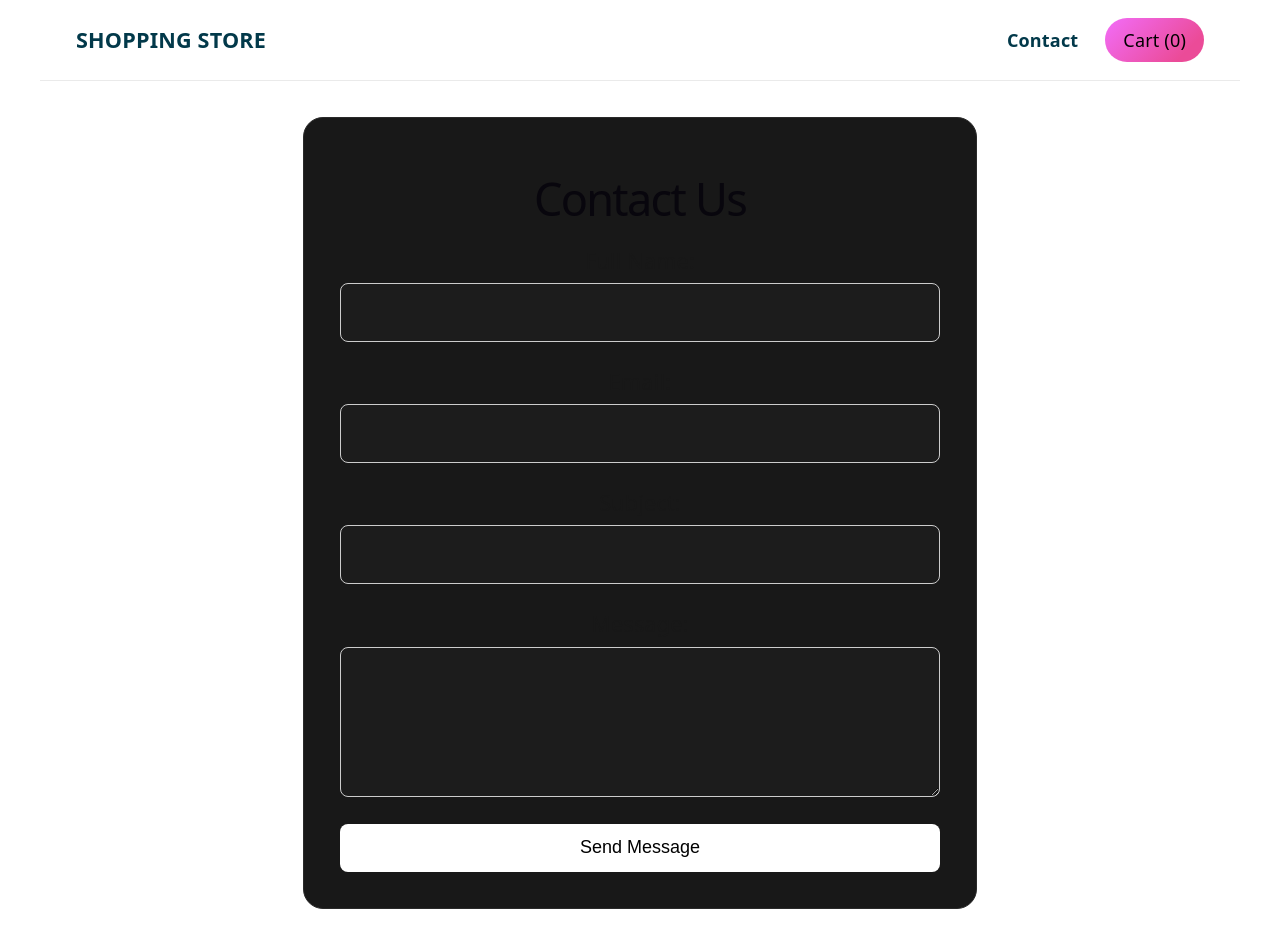
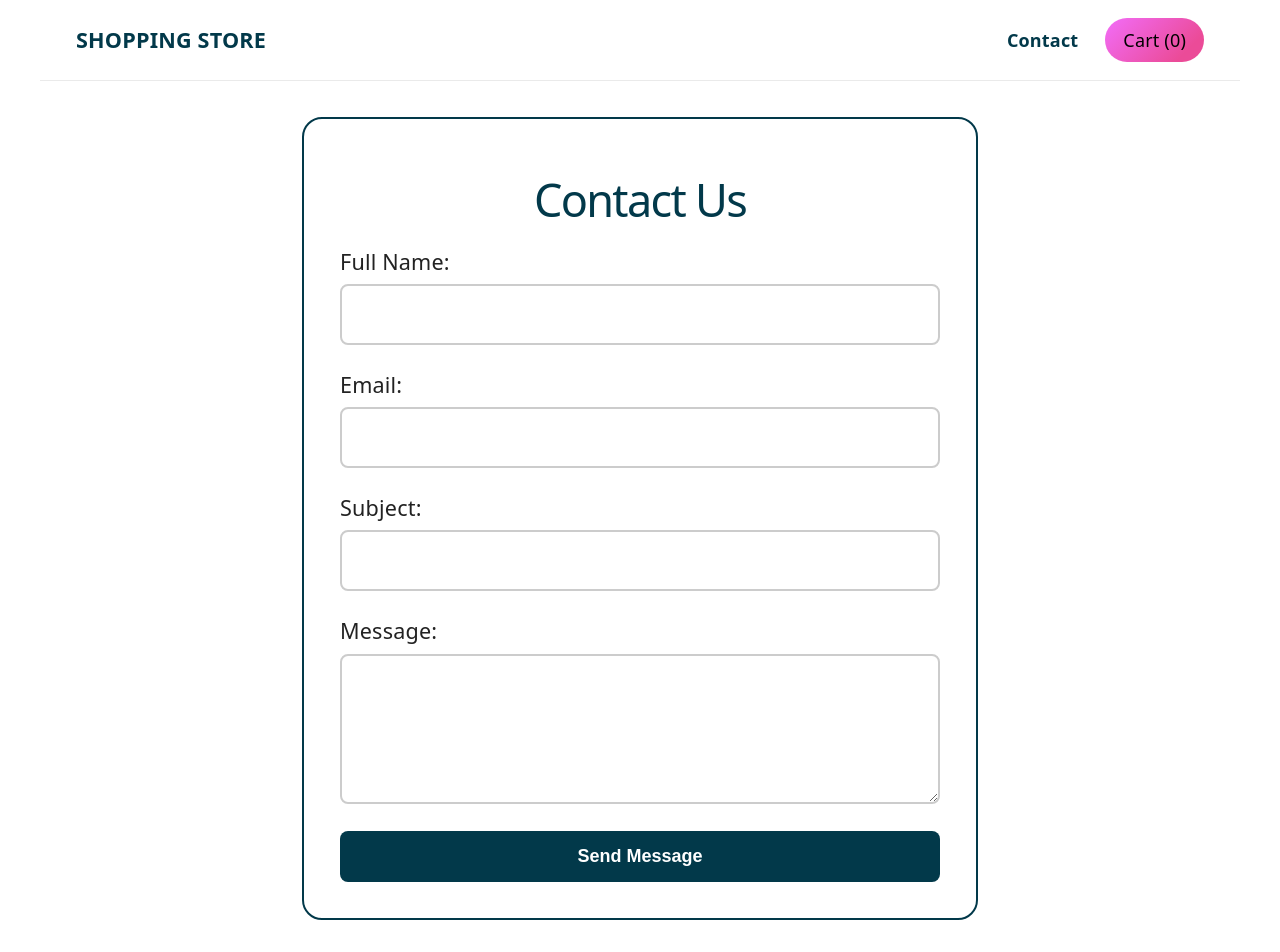
Before and after one commit to NoroffFEU/jsfw-2025-v1-emmelin-frameworks-ca, a React (Vite) app: page /contact in a window 1280 px wide. Shown: the top 952 px of the page. Built offline with nearby package versions, Linux system fonts and the light colour scheme.

Commit message:
Added final styling to contact page, and styling for empty cart

```diff
--- a/src/pages/Cart.module.css
+++ b/src/pages/Cart.module.css
@@ -16,6 +16,16 @@
   max-width: 600px;
   margin: 0 auto;
   text-align: center;
+  display: flex;
+  flex-direction: column;
+  align-items: center;
+}
+
+.emptyCartLink {
+  font-size: 1rem;
+  margin-bottom: 1rem;
+  color: #02394a;
+  text-decoration: none;
 }
 
 .title {
@@ -112,6 +122,7 @@
   display: flex;
   align-items: center;
   justify-content: center;
+  cursor: pointer;
 }
 
 .quantityNumber {
--- a/src/pages/Cart.tsx
+++ b/src/pages/Cart.tsx
@@ -13,7 +13,16 @@ function Cart() {
   } = useCart();
 
   if (cartItems.length === 0) {
-    return <div>Your cart is empty.</div>;
+    return (
+      <div className={styles.cartPage}>
+        <div className={styles.emptyCart}>
+          Your cart is empty.
+          <Link to="/" className={styles.emptyCartLink}>
+            Back to store
+          </Link>
+        </div>
+      </div>
+    );
   }
 
   return (
--- a/src/pages/ContactPage.module.css
+++ b/src/pages/ContactPage.module.css
@@ -11,14 +11,15 @@
   max-width: 600px;
   padding: 2rem;
   border-radius: 20px;
-  background-color: #181818;
-  border: 1px solid #2a2a2a;
+  color: white;
+  border: 2px solid #02394a;
 }
 
 .title {
   font-size: 2.5rem;
   margin-bottom: 1rem;
   text-align: center;
+  color: #02394a;
 }
 
 .form {
@@ -26,6 +27,7 @@
   flex-direction: column;
   gap: 1.5rem;
   margin-top: 2rem;
+  text-align: left;
 }
 
 .formGroup {
@@ -36,6 +38,7 @@
 
 .formGroup label {
   font-size: 1.2rem;
+  color: #222;
 }
 
 .formGroup input,
@@ -43,11 +46,11 @@
   width: 100%;
   box-sizing: border-box;
   padding: 1rem;
-  border: 1px solid #ccc;
+  border: 2px solid #ccc;
   border-radius: 8px;
   font-size: 1rem;
-  color: white;
-  background-color: #1c1c1c;
+  color: #222;
+  background-color: transparent;
 }
 .formGroup textarea {
   resize: vertical;
@@ -57,31 +60,32 @@
 .formGroup input:focus,
 .formGroup textarea:focus {
   outline: none;
-  border-color: white;
+  border-color: #02394a;
 }
 
 .submitButton {
-  padding: 0.75rem;
-  background-color: white;
-  color: black;
+  padding: 0.85rem 1rem;
+  background-color: #02394a;
+  color: white;
   border: none;
   border-radius: 8px;
   font-size: 1rem;
+  font-weight: 700;
   cursor: pointer;
-  transition: 0.2 ease;
+  transition: 0.2s ease;
 }
 .submitButton:hover {
-  background-color: black;
-  color: white;
+  background-color: #012f3a;
+  transform: translateY(-1px);
 }
 
 .errorMessage {
-  color: red;
+  color: #b00020;
   font-size: 0.9rem;
 }
 
 .successMessage {
-  color: green;
+  color: #00b000;
   text-align: center;
   margin-top: 1rem;
 }
@@ -93,7 +97,7 @@
   }
 
   .contactContainer {
-    padding: 1rem;
+    padding: 1.25rem;
   }
   .title {
     font-size: 2rem;
```
